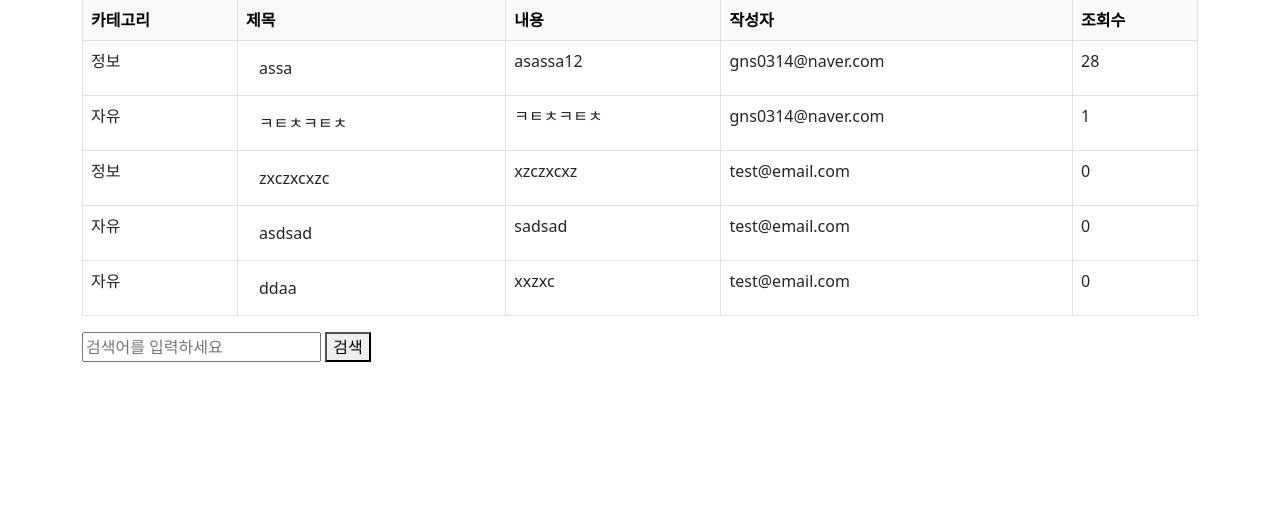
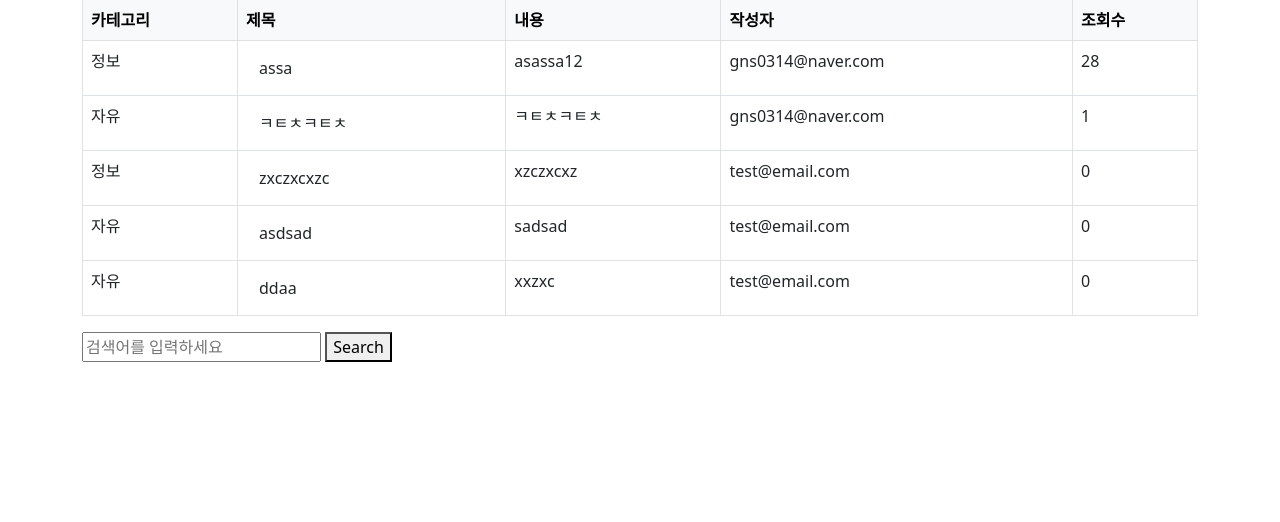
Before and after one commit to gns0314/DjangoBlog, a Django app: page /blog/ in a window 1280 px wide. Shown: the part 243-765 px from the top of the page. Run offline with Django 4.2, Linux system fonts and the light colour scheme; data comes from the database, SQL or seed files in the repository; both versions use the stored data as it was after the commit.

Commit message:
url수정

```diff
--- a/blog/templates/blog/post_list.html
+++ b/blog/templates/blog/post_list.html
@@ -39,9 +39,8 @@
         {% endif %}
 
         <!-- 검색 폼 -->
-        <form action="{% url 'blog:search' search_word %}" method="post">
-            {% csrf_token %}
-            <input type="text" name="search_word" placeholder="검색어를 입력하세요">
-            <button type="submit">검색</button>
+        <form action="{% url 'blog:search' %}" method="GET">
+            <input type="text" name="search_word" placeholder="검색어를 입력하세요" required>
+            <button type="submit">Search</button>
         </form>
         {% endblock %}
--- a/blog/urls.py
+++ b/blog/urls.py
@@ -15,7 +15,7 @@ urlpatterns = [
     # 글 삭제
     path("delete/<int:pk>/", views.Delete.as_view(), name='delete'),
     # 글 검색
-    path('search/<str:search_word>/', views.Search.as_view(), name='search'),
+    path('search/', views.Search.as_view(), name='search'),
     # 댓글 작성
     path("<int:pk>/comment/write/", views.CommentWrite.as_view(), name='cm-write'),
     # 댓글 삭제
--- a/blog/views.py
+++ b/blog/views.py
@@ -93,11 +93,12 @@ class Delete(View):
 
 # 게시글 검색
 class Search(View):
-    def post(self, request, search_word):
-        search_word = request.POST.get('search_word')
-        posts = Post.objects.filter(Q(title__icontains=search_word) | Q(category__icontains=search_word))
+    def get(self, request):
+        search_word = request.GET.get('search_word')
+        posts = Post.objects.filter(Q(title__icontains=search_word) | Q(category__icontains=search_word)).order_by('-created_at')
         context = {
-            'posts': posts
+            'posts': posts,
+            'search_word': search_word
         }
         return render(request, 'blog/post_search.html', context)
 
```
Also changed, not shown: db.sqlite3, 1 other file.
